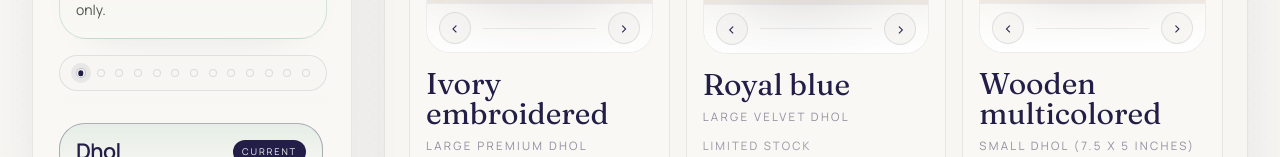
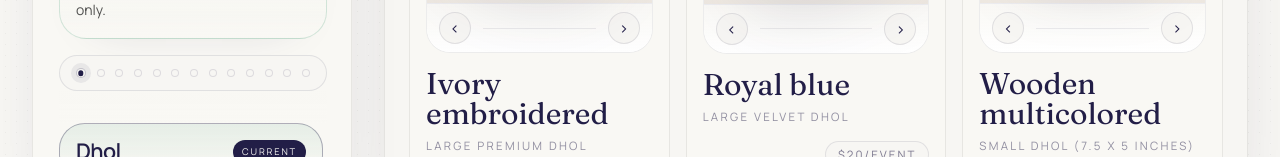
Before and after one commit to LossFunctions/BalleBalle, a Next.js app: page /get-started in a window 1280 px wide. Shown: the part 643-800 px from the top of the page. Built offline with nearby package versions, Linux system fonts and the light colour scheme; no server answers; the database is empty.

Commit message:
fix: hide public dhol inventory counts

```diff
--- a/components/get-started-flow.tsx
+++ b/components/get-started-flow.tsx
@@ -1741,9 +1741,6 @@ export function GetStartedFlow({
                     const hasVariants = Boolean(option.variants?.length);
                     const quantity = getOptionSelectionQuantity(optionSelection);
                     const selected = quantity > 0;
-                    const liveDholItem = currentStep.id === "dhol"
-                      ? getLiveDholItem(option.id)
-                      : null;
                     const optionIsSoldOut = isDholOptionGloballyUnavailable(
                       currentStep,
                       option,
@@ -1906,15 +1903,6 @@ export function GetStartedFlow({
                           <p className="mt-2 text-[0.72rem] uppercase tracking-[0.2em] text-indigo/48">
                             {option.subtitle}
                           </p>
-                          {liveDholItem && currentStep.id === "dhol" ? (
-                            <p className="mt-3 text-[0.72rem] uppercase tracking-[0.18em] text-indigo/44">
-                              {liveDholItem.inventoryCount > 0
-                                ? liveDholItem.inventoryCount === 1
-                                  ? "Limited stock"
-                                  : `${liveDholItem.inventoryCount} in inventory`
-                                : "No inventory available"}
-                            </p>
-                          ) : null}
                           {hasVariants ? (
                             <>
                               <div className="mt-5 flex items-start justify-between gap-2">
```
